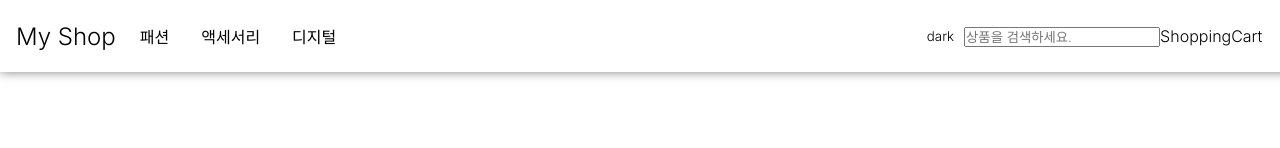
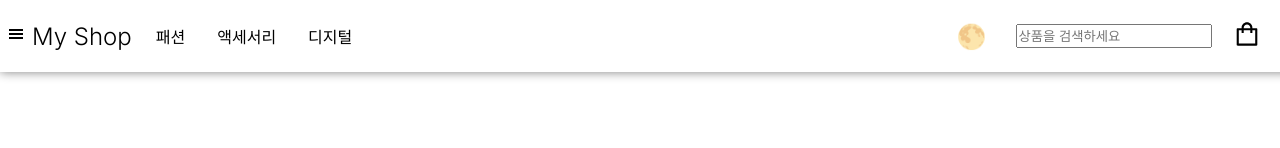
Before and after one commit to Viiiin94/zero-shopping, a React (Vite) app: page /digital in a window 1280 px wide. Shown: the top 148 px of the page. Built offline with nearby package versions, Linux system fonts and the light colour scheme; no server answers; a web font is replaced by a local one.

Commit message:
modal 창 완료
modal 완료

```diff
--- a/src/app/Header.module.scss
+++ b/src/app/Header.module.scss
@@ -28,7 +28,6 @@
   align-items: center;
 
   .hamburger {
-    visibility: hidden;
   }
 
   .home_button {
--- a/src/app/Header.tsx
+++ b/src/app/Header.tsx
@@ -1,4 +1,6 @@
 import { Link } from "react-router-dom";
+import { GiHamburgerMenu } from "react-icons/gi";
+import { useState } from "react";
 
 import Modal from "../components/Modal";
 import DarkMode from "../components/DarkMode";
@@ -8,11 +10,19 @@ import SearchInput from "../components/SearchInput";
 import ShoppingCart from "../components/ShoppingCart";
 
 const Header = () => {
+  const [isModal, setIsModal] = useState(false);
+
+  const ontoggleModal = () => {
+    setIsModal((prev) => !prev);
+  };
+
   return (
     <header className={styles.header}>
       <nav className={styles.nav}>
         <div className={styles.left_side}>
-          <div className={styles.hamburger}>{/* <Modal /> */}</div>
+          <div className={styles.hamburger}>
+            <GiHamburgerMenu onClick={ontoggleModal} />
+          </div>
           <div className={styles.home_button}>
             <Link to="/">My Shop</Link>
           </div>
@@ -28,6 +38,13 @@ const Header = () => {
           <ShoppingCart />
         </div>
       </nav>
+      {isModal && (
+        <Modal ontoggleModal={ontoggleModal}>
+          <Link to="/fashion">패션</Link>
+          <Link to="/accessory">액세서리</Link>
+          <Link to="/digital">디지털</Link>
+        </Modal>
+      )}
     </header>
   );
 };
--- a/src/components/DarkMode.module.scss
+++ b/src/components/DarkMode.module.scss
@@ -6,7 +6,11 @@
   -moz-appearance: none;
   appearance: none;
 
+  font-size: x-large;
+
   cursor: pointer;
 
   margin: auto 10px;
+
+  transition: 1s;
 }
--- a/src/components/DarkMode.tsx
+++ b/src/components/DarkMode.tsx
@@ -21,7 +21,7 @@ const DarkMode = () => {
       className={styles.button}
       onClick={() => setIsDarkmode(!isDarkmode)}
     >
-      {isDarkmode ? "light" : "dark"}
+      {isDarkmode ? "💡" : "🌕"}
     </button>
   );
 };
--- a/src/components/Modal.module.scss
+++ b/src/components/Modal.module.scss
@@ -1,8 +1,29 @@
-.modal_container {
-  display: flex;
-  justify-content: center;
-  align-items: center;
-  position: fixed;
-  inset: 0;
-  z-index: 10;
+.container {
+  .wrapper {
+    width: 250px;
+    height: 100%;
+
+    background-color: #f1f1f1;
+
+    position: fixed;
+    inset: 0;
+    z-index: 10;
+  }
+
+  .close {
+    display: flex;
+    justify-content: right;
+
+    margin: 1rem;
+  }
+
+  .link {
+    margin: 1rem;
+
+    display: flex;
+    flex-direction: column;
+
+    font-size: x-large;
+    font-weight: 400;
+  }
 }
--- a/src/components/Modal.tsx
+++ b/src/components/Modal.tsx
@@ -1,13 +1,24 @@
 import React from "react";
+import { MdClose } from "react-icons/md";
 
 import styles from "./Modal.module.scss";
 
 interface ModalProps {
+  ontoggleModal: () => void;
   children: React.ReactNode;
 }
 
-const Modal: React.FC<ModalProps> = ({ children }) => {
-  return <div className={styles.modal_container}>{children}</div>;
+const Modal: React.FC<ModalProps> = ({ ontoggleModal, children }) => {
+  return (
+    <div className={styles.container}>
+      <div className={styles.wrapper}>
+        <div className={styles.close}>
+          <MdClose size={45} onClick={ontoggleModal} />
+        </div>
+        <div className={styles.link}>{children}</div>
+      </div>
+    </div>
+  );
 };
 
 export default Modal;
--- /dev/null
+++ b/src/components/SearchInput.module.scss
@@ -0,0 +1,7 @@
+.wrapper {
+  margin: 0 20px;
+}
+
+.input {
+  height: 20px;
+}
--- a/src/components/SearchInput.tsx
+++ b/src/components/SearchInput.tsx
@@ -1,16 +1,23 @@
-import { useState } from "react";
+import { ChangeEvent, useState } from "react";
+
+import styles from "./SearchInput.module.scss";
 
 const SearchInput = () => {
   const [inputValue, setInputValue] = useState("");
   const [autoFindValue, setAutoFindValue] = useState([]);
 
+  const onChange = (event: ChangeEvent<HTMLInputElement>) => {
+    setInputValue(event.target.value);
+  };
+
   return (
-    <div>
+    <div className={styles.wrapper}>
       <input
         type="text"
         value={inputValue}
-        onChange={() => {}}
-        placeholder="상품을 검색하세요."
+        onChange={onChange}
+        placeholder="상품을 검색하세요"
+        className={styles.input}
       />
     </div>
   );
--- a/src/components/ShoppingCart.tsx
+++ b/src/components/ShoppingCart.tsx
@@ -1,7 +1,12 @@
 import React from "react";
+import { AiOutlineShopping } from "react-icons/ai";
 
 const ShoppingCart = () => {
-  return <div>ShoppingCart</div>;
+  return (
+    <div>
+      <AiOutlineShopping size={30} />
+    </div>
+  );
 };
 
 export default ShoppingCart;
```
Also changed, not shown: src/components/carousel/Carousel.tsx (added, +7 -0 lines), src/components/carousel/Carousel.module.scss (added).
